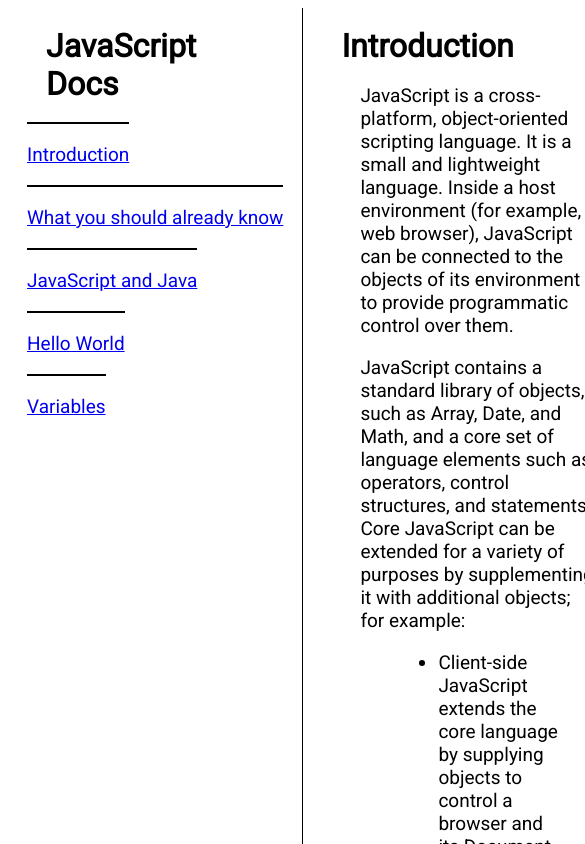
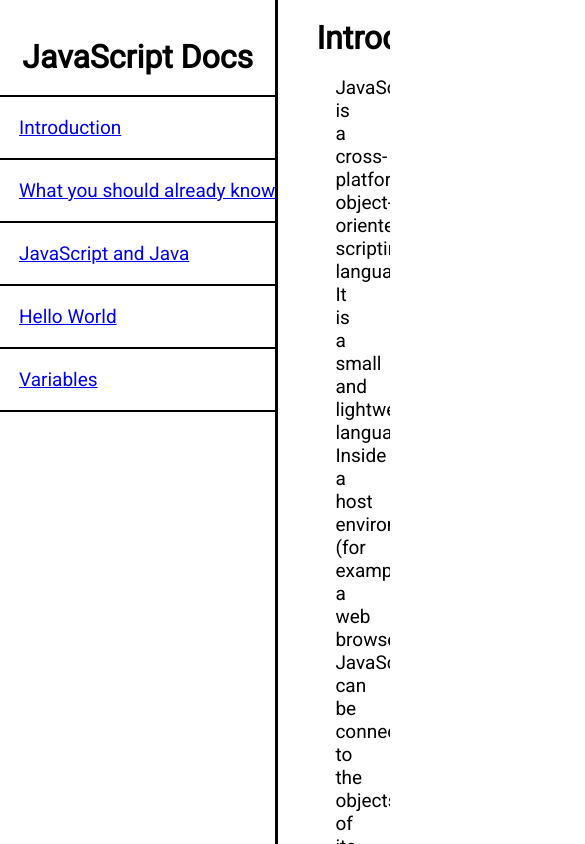
Before and after one commit to egome019/techDocPage, a plain HTML site: page index.html in a window 390 px wide. Shown: the top 844 px of the page, 585 px wide, since content can reach past the window. Drawn offline with Linux system fonts and the light colour scheme.

Commit message:
page done, now need media queries and then complete

```diff
--- a/styles.css
+++ b/styles.css
@@ -4,6 +4,7 @@
 	box-sizing: border-box;
 	font-family: "Roboto", sans-serif;
 	font-size: 19px;
+	margin: 0;
 }
 
 body {
@@ -19,16 +20,27 @@
 nav {
 	display: flex;
 	flex-direction: column;
-	text-;
-	width: max-content;
-	margin: 0 1rem;
+	width: 100%;
 }
 
-nav a {
+nav header {
+	border-bottom: 2px solid #000;
+	/* width: 25vw; */
+	overflow-x: auto;
+	margin: 1rem 0 0 0 !important;
+	padding: 1rem 0;
+	text-align: center;
+}
+
+.nav-link {
 	inline-size: max-content;
-	border-top: 2px solid #000;
-	/* border-bottom: 2px solid #000; */
+	border-bottom: 2px solid #000;
+	width: 100%;
 	padding: 1rem 0;
+	text-indent: 1rem;
+	overflow-x: auto;
+	overflow-y: hidden;
+	white-space: nowrap;
 }
 
 p,
@@ -39,7 +51,9 @@
 }
 
 #main-doc {
-	border-left: 1px solid #000;
+	border-left: 3px solid #000;
+	height: 100vh;
+	overflow: auto;
 }
 
 #main-doc section {
```
